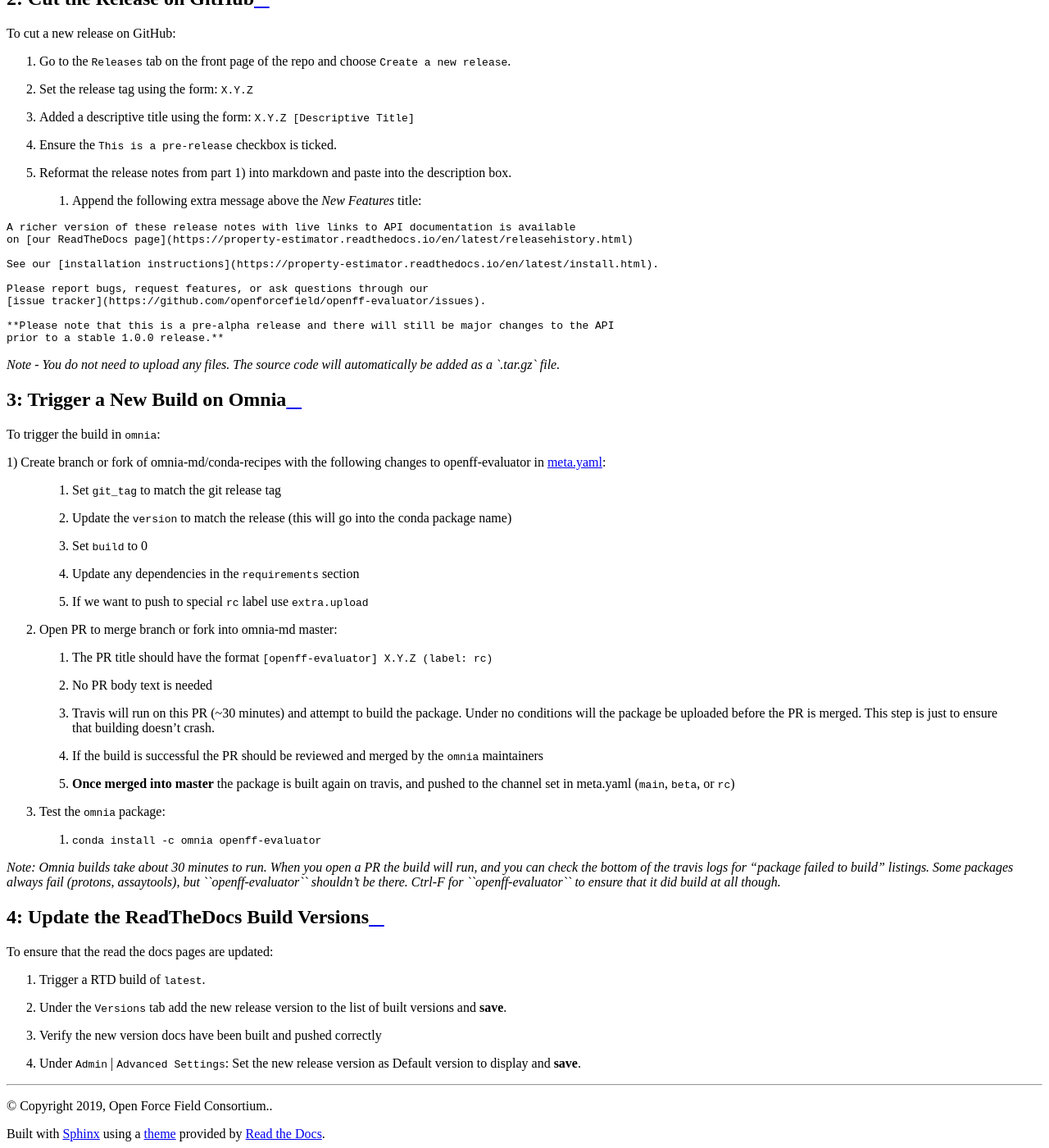
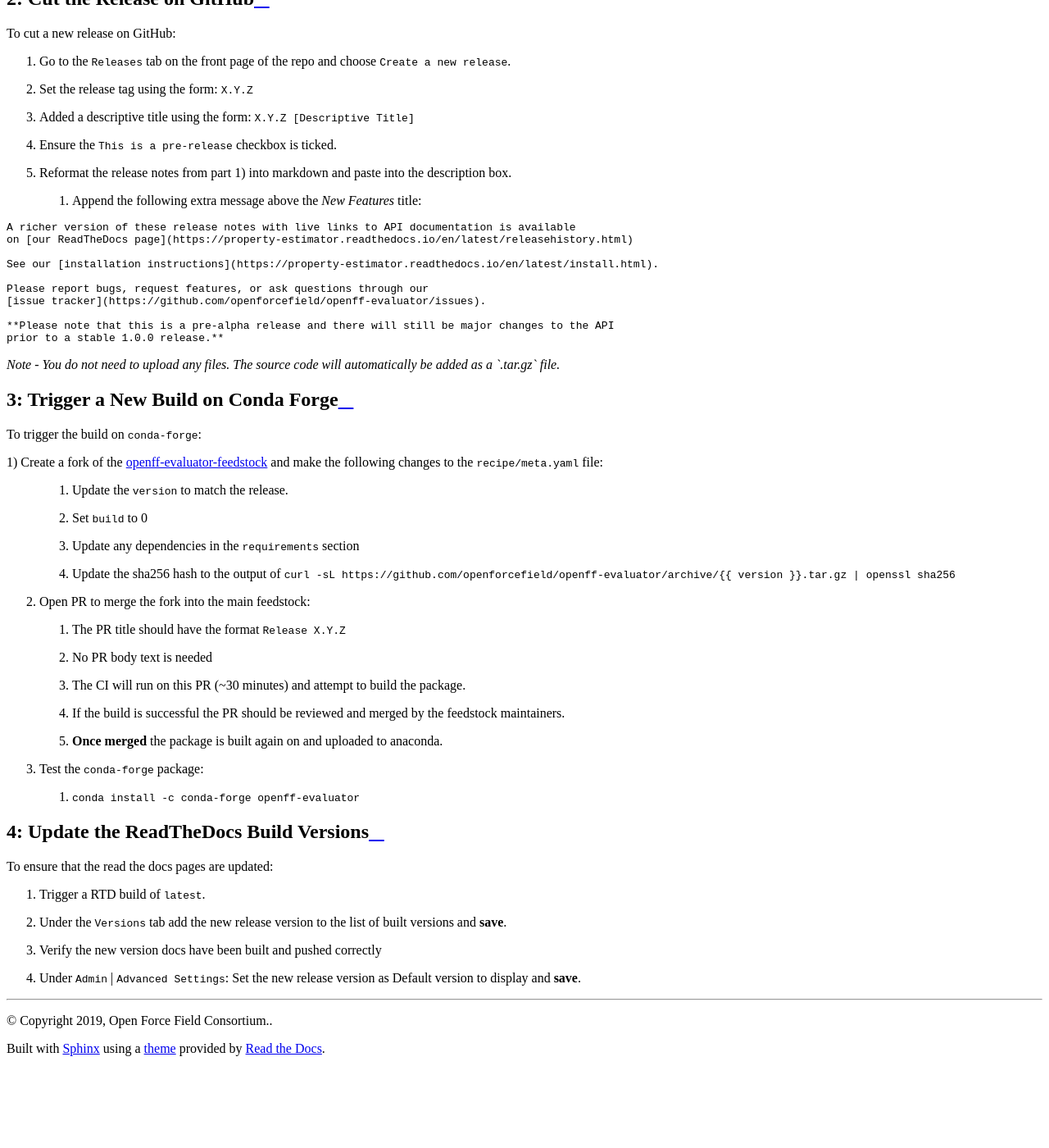
Before and after one commit to openforcefield/openff-evaluator, a Sphinx documentation site: the page built from docs/developer/releaseprocess.rst, in a window 1280 px wide and 1400 px high, scrolled down 2073 px. Shown: the whole window at 82% size. Built offline with Sphinx 7.4.7 and the Read the Docs theme 2.0.0, drawn with Linux system fonts in a browser that asks for light colours; after the commit the page ends 3369 px from its top, so only the background shows below that; some of the changed text lies outside the part shown.

Commit message:
Migrate all reference from omnia to C-F.

```diff
--- a/docs/developer/releaseprocess.rst
+++ b/docs/developer/releaseprocess.rst
@@ -1,7 +1,7 @@
 Release Process
 ===============
 
-This document aims to outline the steps needed to release the ``openff-evaluator`` on ``omnia``. This
+This document aims to outline the steps needed to release the ``openff-evaluator`` on ``conda-forge``. This
 should only be done with the approval of the core maintainers.
 
 1. Update the Release History
@@ -70,37 +70,30 @@
 
 *Note - You do not need to upload any files. The source code will automatically be added as a `.tar.gz` file.*
 
-3: Trigger a New Build on Omnia
--------------------------------
+3: Trigger a New Build on Conda Forge
+-------------------------------------
 
-To trigger the build in ``omnia``:
+To trigger the build on ``conda-forge``:
 
-1) Create branch or fork of omnia-md/conda-recipes with the following changes to openff-evaluator in
-`meta.yaml <https://github.com/omnia-md/conda-recipes/blob/master/openff-evaluator/meta.yaml>`_:
+1) Create a fork of the `openff-evaluator-feedstock <https://github.com/conda-forge/openff-evaluator-feedstock>`_ and
+make the following changes to the ``recipe/meta.yaml`` file:
 
-  a) Set ``git_tag`` to match the git release tag
-  b) Update the ``version`` to match the release (this will go into the conda package name)
-  c) Set ``build`` to 0
-  d) Update any dependencies in the ``requirements`` section
-  e) If we want to push to special ``rc`` label use ``extra.upload``
+  a) Update the ``version`` to match the release.
+  b) Set ``build`` to 0
+  c) Update any dependencies in the ``requirements`` section
+  d) Update the sha256 hash to the output of ``curl -sL https://github.com/openforcefield/openff-evaluator/archive/{{ version }}.tar.gz | openssl sha256``
 
-2) Open PR to merge branch or fork into omnia-md master:
+2) Open PR to merge the fork into the main feedstock:
 
-  a) The PR title should have the format ``[openff-evaluator] X.Y.Z (label: rc)``
+  a) The PR title should have the format ``Release X.Y.Z``
   b) No PR body text is needed
-  c) Travis will run on this PR (~30 minutes) and attempt to build the package. Under no conditions will the package
-     be uploaded before the PR is merged. This step is just to ensure that building doesn't crash.
-  d) If the build is successful the PR should be reviewed and merged by the ``omnia`` maintainers
-  e) **Once merged into master** the package is built again on travis, and pushed to the channel set in
-     meta.yaml (``main``, ``beta``, or ``rc``)
+  c) The CI will run on this PR (~30 minutes) and attempt to build the package.
+  d) If the build is successful the PR should be reviewed and merged by the feedstock maintainers.
+  e) **Once merged** the package is built again on and uploaded to anaconda.
 
-3) Test the ``omnia`` package:
+3) Test the ``conda-forge`` package:
 
-  a) ``conda install -c omnia openff-evaluator``
-
-*Note: Omnia builds take about 30 minutes to run. When you open a PR the build will run, and you can check the bottom
-of the travis logs for "package failed to build" listings. Some packages always fail (protons, assaytools), but
-``openff-evaluator`` shouldn't be there. Ctrl-F for ``openff-evaluator`` to ensure that it did build at all though.*
+  a) ``conda install -c conda-forge openff-evaluator``
 
 4: Update the ReadTheDocs Build Versions
 --------------------------------------------
--- a/docs/install.rst
+++ b/docs/install.rst
@@ -12,9 +12,9 @@
 Installation from Conda
 -----------------------
 
-To install the ``openff-evaluator`` from the ``omnia`` channel, simply run::
+To install the ``openff-evaluator`` from the ``conda-forge`` channel simply run::
 
-    conda install -c conda-forge -c omnia openff-evaluator
+    conda install -c conda-forge openff-evaluator
 
 Recommended Dependencies
 ------------------------
```
Also changed, not shown: README.md (+1 -1 lines), docs/tutorials/colab_setup.ipynb.
